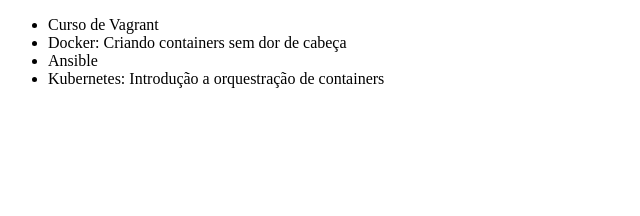
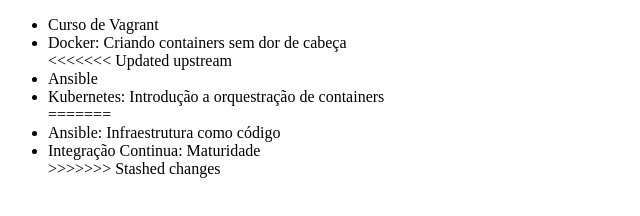
Before and after one commit to tatynany/alura-git, a plain HTML site: page index.html in a window 1280 px wide. Shown: the whole page, without its empty margins (0-640 px from the left). Drawn offline with Linux system fonts and the light colour scheme.

Commit message:
Incluindo o codigo que estava no temporario

```diff
--- a/index.html
+++ b/index.html
@@ -8,8 +8,13 @@
     <ul>
         <li>Curso de Vagrant</li>
         <li>Docker: Criando containers sem dor de cabeça </li>
+<<<<<<< Updated upstream
         <li>Ansible</li>
         <li>Kubernetes: Introdução a orquestração de containers</li>
+=======
+        <li>Ansible: Infraestrutura como código</li>
+        <li>Integração Continua: Maturidade</li>
+>>>>>>> Stashed changes
     </ul>
 </body>
 </html>
```
